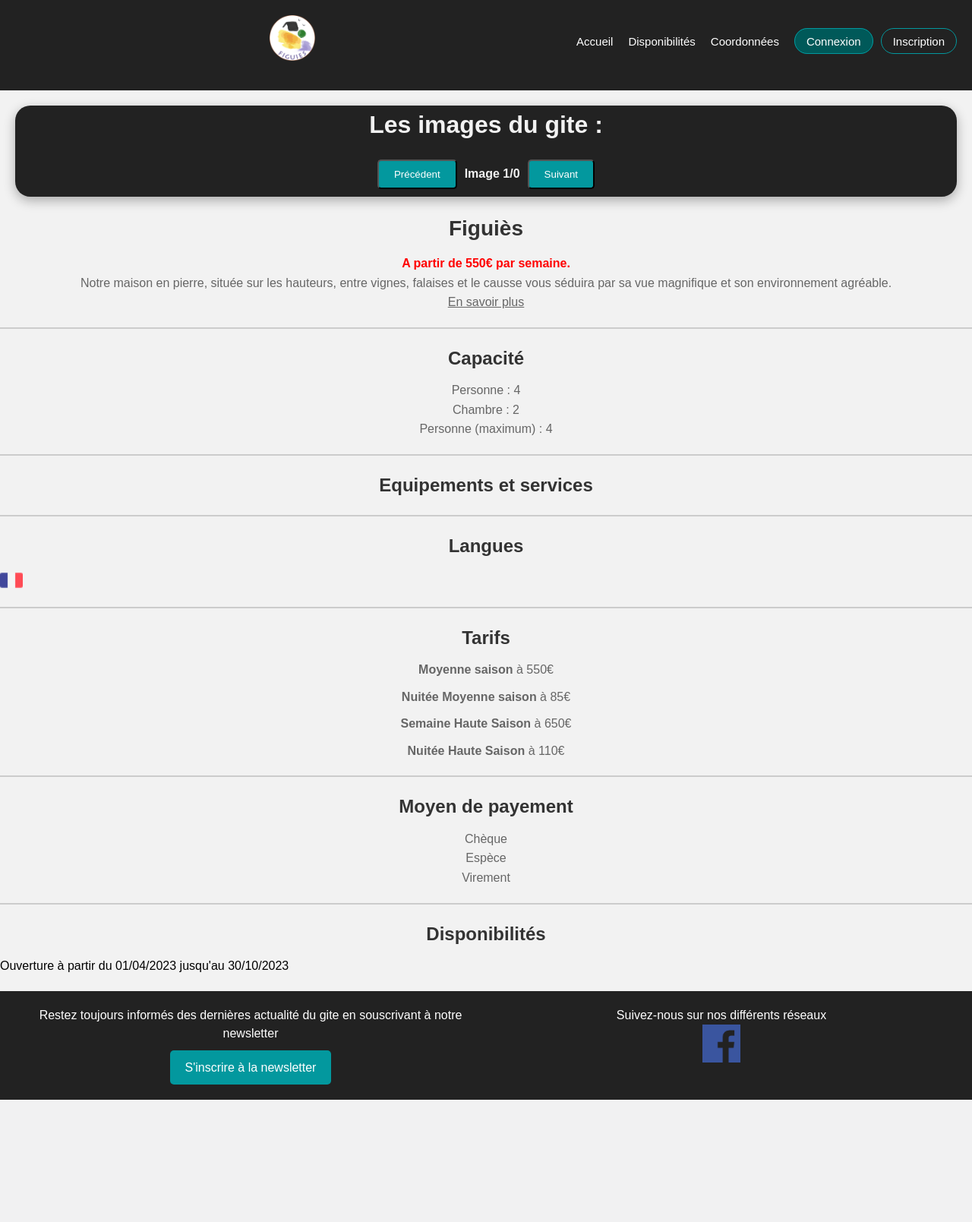
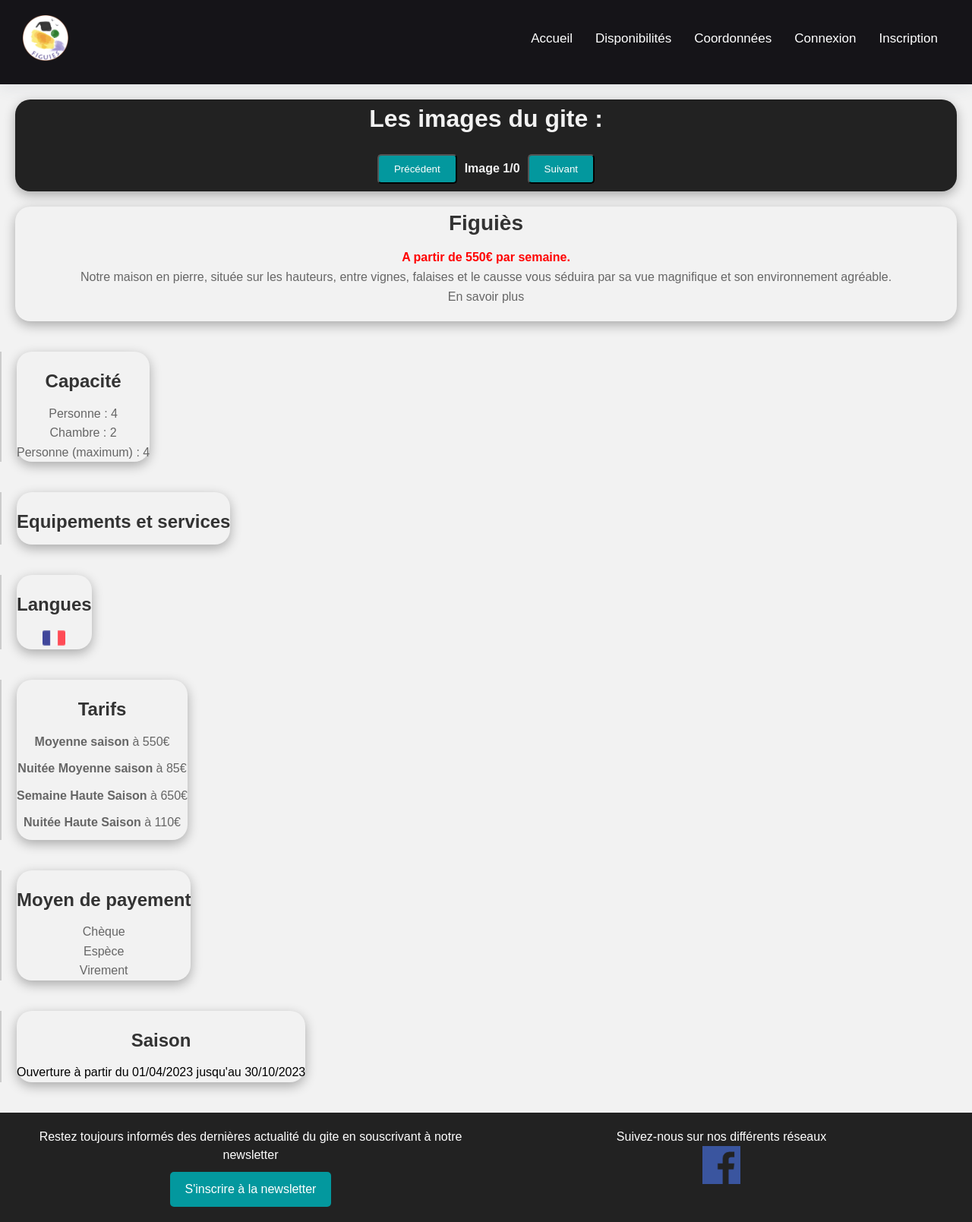
Before and after one commit to lucasDubourdieu2/giteWEBexo, a PHP site: page /view/index.php in a window 1280 px wide. Shown: the whole page at 76% size. Before the commit the page ends 1448 px from the top, so only its background shows below. Run offline with PHP 8.4, Linux system fonts and the light colour scheme; data that the repository does not hold is empty.

Commit message:
modif header + ajout dl fichier newsletter + modif visuel accueil

```diff
--- a/controller/verifNewsletter.php
+++ b/controller/verifNewsletter.php
@@ -8,7 +8,7 @@ if ($_SERVER["REQUEST_METHOD"] == "POST") {
 
     $tbqNewsletter = new TbqNewsletter($conn);
 
-    $result = $tbqNewsletter->insertSubscriber($nom, $email);
+    $result = $tbqNewsletter->insererAbonner($nom, $email);
 
     echo $result;
 }
--- a/css/front_header.css
+++ b/css/front_header.css
@@ -1,190 +1,102 @@
-/* Basic styling */
 * {
-    box-sizing: border-box;
     padding: 0;
     margin: 0;
-}
+    box-sizing: border-box;
+    font-family: sans-serif;
+    text-decoration: none;
+    list-style: none;
+  }
 
-body {
-    font-family: sans-serif;
-}
+  .header {
+    position: sticky;
+    top: 0;
+    width: 100%;
+    box-shadow: 0 4px 20px hsla(207, 24%, 35%, 0.1);
+    background-color: #151418;
+    z-index: 1;
+  }
 
-nav {
-    background: #222;
-    padding: 5px 20px;
-}
-
-ul {
-    list-style-type: none;
-}
-
-.lienMenu {
-    color: white;
-    text-decoration: none;
-}
-
-a:hover {
-    text-decoration: underline;
-}
-
-.logo a:hover {
-    text-decoration: none;
-}
-
-.menu li {
-    font-size: 35px;
-    padding: 15px 5px;
-    white-space: nowrap;
-}
-
-.logo a,
-.toggle a {
-    font-size: 20px;
-}
-
-.button.secondary {
-    border-bottom: 1px #444 solid;
-}
-
-/* Mobile menu */
-.menu {
+  nav {
     display: flex;
-    flex-wrap: wrap;
     justify-content: space-between;
     align-items: center;
-}
+    padding: 20px 30px;
+  }
 
-.toggle {
-    order: 1;
-}
+  .logo a {
+    font-size: 24px;
+    font-weight: bold;
+    color: #fff;
+  }
 
-.item.button {
-    order: 2;
-}
+  .logo a span {
+    color: #8739fa;
+  }
 
-.item {
-    width: 100%;
-    text-align: center;
-    order: 3;
+  .menu {
+    display: flex;
+    justify-content: center;
+    align-items: center;
+  }
+
+  .menu a {
+    display: block;
+    padding: 7px 15px;
+    font-size: 17px;
+    font-weight: 500;
+    transition: 0.2s all ease-in-out;
+    color: #fff;
+  }
+
+  .menu:hover a {
+    opacity: 0.4;
+  }
+
+  .menu a:hover {
+    opacity: 1;
+    color: #fff;
+  }
+
+  .menu-icon {
     display: none;
-}
+  }
 
-.item.active {
-    display: block;
-}
+  #menu-toggle {
+    display: none;
+  }
 
-/* Navbar Toggle */
-.toggle {
-    cursor: pointer;
-}
+  #menu-toggle:checked ~ .menu {
+    transform: scale(1, 1);
+  }
 
-.bars {
-    background: #999;
-    display: inline-block;
-    height: 2px;
-    position: relative;
-    transition: background .2s ease-out;
-    width: 18px;
-}
-
-.bars:before,
-.bars:after {
-    background: #999;
-    content: '';
-    display: block;
-    height: 100%;
-    position: absolute;
-    transition: all .2s ease-out;
-    width: 100%;
-}
-
-.bars:before {
-    top: 5px;
-}
-
-.bars:after {
-    top: -5px;
-}
-
-/* Tablet menu */
-@media all and (min-width: 468px) {
+  @media only screen and (max-width: 950px) {
     .menu {
-        justify-content: center;
+      flex-direction: column;
+      background-color: #151418;
+      align-items: start;
+      position: absolute;
+      top: 70px;
+      left: 0;
+      width: 100%;
+      z-index: 1;
+      transform: scale(1, 0);
+      transform-origin: top;
+      transition: transform 0.3s ease-in-out;
+      box-shadow: rgba(0, 0, 0, 0.15) 1.95px 1.95px 2.6px;
     }
 
-    .logo {
-        flex: 1;
-    }
-
-    .item.button {
-        width: auto;
-        order: 1;
-        display: block;
-    }
-
-    .toggle {
-        order: 2;
-    }
-
-    .button.secondary {
-        border: 0;
-    }
-
-    .button a {
-        padding: 7.5px 15px;
-        background: #005959;
-        border: 1px #03989E solid;
-        border-radius: 50em;
-    }
-
-    .button.secondary a {
-        background: transparent;
-    }
-
-    .button a:hover {
-        text-decoration: none;
-        transition: all .25s;
-    }
-
-    .button:not(.secondary) a:hover {
-        background: #03989E;
-        border-color: #005959;
-    }
-
-    .button.secondary a:hover {
-        color: #ddd;
-    }
-}
-
-/* Desktop menu */
-@media all and (min-width: 768px) {
-    .item {
-        display: block;
-        width: auto;
-    }
-
-    .toggle {
-        display: none;
-    }
-
-    .logo {
-        order: 0;
-    }
-
-    .item {
-        order: 1;
-    }
-
-    .button {
-        order: 2;
+    .menu a {
+      margin-left: 12px;
     }
 
     .menu li {
-        padding: 15px 10px;
-        font-size: 15px;
+      margin-bottom: 10px;
     }
 
-    .menu li.button {
-        padding-right: 0;
+    .menu-icon {
+      display: block;
+      color: #fff;
+      font-size: 28px;
+      cursor: pointer;
     }
-}
+  }
--- a/css/index.css
+++ b/css/index.css
@@ -6,6 +6,7 @@ body {
     padding: 0;
     background-color: #f2f2f2;
 }
+
 .gestionCarousel {
     display: flex;
     flex-direction: column;
@@ -14,11 +15,14 @@ body {
     margin: 20px;
     background-color: #222;
     border-radius: 20px;
-    box-shadow: 0px 5px 15px rgba(0,0,0,0.3);
+    box-shadow: 0px 5px 15px rgba(0, 0, 0, 0.3);
 }
-.customTitle, #imageCounter{
+
+.customTitle,
+#imageCounter {
     color: #f2f2f2;
 }
+
 .carousel-container {
     position: relative;
     width: 80%;
@@ -41,8 +45,8 @@ body {
 }
 
 .carousel-text {
-    display: flex; /* Utilisez flex pour aligner les éléments sur une même ligne */
-    justify-content: center ; /* Pour répartir les éléments de manière égale sur la ligne */
+    display: flex;
+    justify-content: center;
     align-items: baseline;
     margin-top: 10px;
     font-size: 16px;
@@ -51,6 +55,7 @@ body {
 
 #prevCarouselBtn,
 #nextCarouselBtn {
+    display: flex;
     cursor: pointer;
     padding: 10px 20px;
     background-color: #03989E;
@@ -60,12 +65,57 @@ body {
     margin: 10px;
 }
 
-#nextCarouselBtn:hover, #prevCarouselBtn:hover {
+#nextCarouselBtn:hover,
+#prevCarouselBtn:hover {
     background-color: #006d6d;
 }
+
 .active {
     transform: translateX(0);
 }
+
+.gestionIntro,
+.gestionCapacite,
+.gestionEquipement,
+.gestionLangue,
+.gestionTarifs,
+.gestionPayement,
+.gestionDispo {
+    display: flex;
+    flex-direction: column;
+    align-items: center;
+    text-align: center;
+    margin: 20px;
+    border-radius: 20px;
+    box-shadow: 0px 5px 15px rgba(0, 0, 0, 0.3);
+}
+
+@media (max-width: 949px) {
+    .intro,
+    .capacite,
+    .equipement,
+    .langues,
+    .tarifs,
+    .moyenPayement,
+    .disponibilites {
+        display: flex;
+        flex-direction: column;
+    }
+}
+
+/* Desktop */
+@media (min-width: 950px) {
+    .capacite,
+    .equipement,
+    .langues,
+    .tarifs,
+    .moyenPayement,
+    .disponibilites {
+        display: flex;
+        flex-direction: row;
+    }
+}
+
 /* Titre principal */
 .titreIntro {
     font-size: 28px;
@@ -74,7 +124,7 @@ body {
     text-align: center;
 }
 
-.introTarif{
+.introTarif {
     color: red;
     text-align: center;
 }
@@ -86,16 +136,19 @@ body {
     margin-bottom: 20px;
     text-align: center;
 }
+
 .text-container .hidden-text {
     display: none;
 }
+
 .hidden-text {
     font-size: 16px;
     color: #666;
     margin-bottom: 20px;
     text-align: center;
 }
-.enSavoirPlus{
+
+.enSavoirPlus {
     font-size: 16px;
     color: #666;
     margin-bottom: 20px;
@@ -118,7 +171,7 @@ hr {
 }
 
 /* En-tête de section */
-h2 {
+.customTitre {
     font-size: 24px;
     color: #333;
     margin-top: 20px;
@@ -140,7 +193,7 @@ ul li {
 }
 
 /* Langues */
-.iconFlag{
+.iconFlag {
     max-width: 60px;
     min-width: 30px;
     vertical-align: middle;
@@ -150,15 +203,15 @@ ul li {
 
 /* Responsive */
 @media (max-width: 768px) {
-    h1 {
+    .titreIntro {
         font-size: 24px;
     }
 
-    h2 {
+    .customTitre {
         font-size: 20px;
     }
 
-    p {
+    .customText {
         font-size: 14px;
     }
 
--- a/css/newsletterAdmin.css
+++ b/css/newsletterAdmin.css
@@ -8,6 +8,6 @@ form {
     text-align: center;
     box-shadow: 0px 5px 15px rgba(0, 0, 0, 0.3);
 }
-h1{
+.titleNewsletter{
     text-align: center;
 }
--- a/includes/front-header.php
+++ b/includes/front-header.php
@@ -1,23 +1,25 @@
 <?php
 session_start();
 ?>
-
-<header>
-    <nav>
-        <ul class="menu">
-            <li class="logo"><a class="lienMenu" href="../view/index.php"><img src="../img/logo.png" alt="Logo Gite" style="width: 60px; height: auto;"></a></li>
-            <li class="item"><a class="lienMenu" href="../view/index.php">Accueil</a></li>
-            <li class="item"><a class="lienMenu" href="../view/disponibilites.php">Disponibilités</a></li>
-            <li class="item"><a class="lienMenu" href="../view/coordonnees.php">Coordonnées</a></li>
-
-            <?php
+<header class="header">
+  <nav>
+    <div class="logo">
+      <a href="../view/index.php"><img src="../img/logo.png" alt="Logo Gite" style="width: 60px; height: auto;"></a>
+    </div>
+    <input type="checkbox" id="menu-toggle">
+    <label for="menu-toggle" class="menu-icon">&#9776;</label>
+    <ul class="menu">
+      <li><a href="../view/index.php">Accueil</a></li>
+      <li><a href="../view/disponibilites.php">Disponibilités</a></li>
+      <li><a href="../view/coordonnees.php">Coordonnées</a></li>
+      <?php
             // Vérifiez l'état de la session
             if (isset($_SESSION['utilisateur_connecte']) && $_SESSION['utilisateur_connecte'] === true) {
                 // Vérifiez le rôle de l'utilisateur
                 if (isset($_SESSION['role']) && $_SESSION['role'] === 'admin') {
             ?>
-                    <li class="item"><a href="../view/uploadCarousel.php">Panel Carousel</a></li>
-                    <li class="item"><a href="../view/gestionNewsletter.php">Gérer newsletter</a></li>
+                    <li class="item"><a class="lienMenu" href="../view/uploadCarousel.php">Panel Carousel</a></li>
+                    <li class="item"><a class="lienMenu" href="../view/gestionNewsletter.php">Gérer newsletter</a></li>
 
             <?php
                 }
@@ -30,8 +32,6 @@ session_start();
             <?php
             }
             ?>
-
-            <li class="toggle"><span class="bars"></span></li>
-        </ul>
-    </nav>
+    </ul>
+  </nav>
 </header>
--- a/view/index.php
+++ b/view/index.php
@@ -39,12 +39,13 @@ $images = $tbqVisuel->getImagesFromDatabase("id, image_url, image_alt");
             </div>
         </div>
     </div>
+    <div class="gestionIntro">
     <div class="intro">
     <h1 class="titreIntro">Figuiès</h1>
     <p class="introTarif"><strong>A partir de 550€ par semaine.</strong></p>
     </div>
     <div class="text-container">
-        <p>
+        <p class="customText">
             Notre maison en pierre, située sur les hauteurs, entre vignes, falaises et le causse vous séduira par sa vue magnifique et son environnement agréable.
             <span class="hidden-text">
                 A 20 mn de Rodez, 10 mn de Marcillac et 30 mn de Conques, vous êtes idéalement situés pour visiter quelques-uns des sites naturels ou culturels remarquables de l'Aveyron.
@@ -59,45 +60,58 @@ $images = $tbqVisuel->getImagesFromDatabase("id, image_url, image_alt");
                 Pour des vacances authentiques et au grand air, dans un lieu paisible à l'écart de la circulation, vous vous sentirez chez vous tout en étant dépaysé.
             </span>
         </p>
-        <p><a href="#" id="readMoreLink" class="enSavoirPlus">En savoir plus</a></p>
+        <p class="customText"><a href="#" id="readMoreLink" class="enSavoirPlus">En savoir plus</a></p>
+    </div>
     </div>
     <div class="capacite">
         <hr>
-        <h2>Capacité</h2>
+        <div class="gestionCapacite">
+        <h2 class="customTitre">Capacité</h2>
         <li>Personne : 4</li>
         <li>Chambre : 2</li>
         <li>Personne (maximum) : 4</li>
+                </div>
     </div>
     <div class="equipement">
         <hr>
-        <h2>Equipements et services</h2>
+        <div class="gestionEquipement">
+        <h2 class="customTitre">Equipements et services</h2>
+        </div>
     </div>
     <div class="langues">
         <hr>
-        <h2>Langues</h2>
+        <div class="gestionLangue">
+        <h2 class="customTitre">Langues</h2>
         <img class="iconFlag" src="../img/france.png">
+        </div>
     </div>
     <div class="tarifs">
         <hr>
-        <h2>Tarifs</h2>
+        <div class="gestionTarifs">
+        <h2 class="customTitre">Tarifs</h2>
         <ul>
             <li><strong>Moyenne saison</strong> à 550€</li>
             <li><strong>Nuitée Moyenne saison</strong> à 85€</li>
             <li><strong>Semaine Haute Saison</strong> à 650€</li>
             <li><strong>Nuitée Haute Saison</strong> à 110€</li>
         </ul>
+        </div>
     </div>
     <div class="moyenPayement">
         <hr>
-        <h2>Moyen de payement</h2>
+        <div class="gestionPayement">
+        <h2 class="customTitre">Moyen de payement</h2>
         <li>Chèque</li>
         <li>Espèce</li>
         <li>Virement</li>
+        </div>
     </div>
     <div class="disponibilites">
         <hr>
-        <h2>Disponibilités</h2>
-        <p>Ouverture à partir du 01/04/2023 jusqu'au 30/10/2023</p>
+        <div class="gestionDispo">
+        <h2 class="customTitre">Saison</h2>
+        <p class="customText">Ouverture à partir du 01/04/2023 jusqu'au 30/10/2023</p>
+        </div>
     </div>
     <?php include '../includes/front-footer.php'; ?>
 </body>
```
Also changed, not shown: controller/dlNewsletter.php (+10 -0 lines), model/Tbq_newsletter.php (+40 -4 lines), view/gestionNewsletter.php (+6 -4 lines), img/carousel/figure-2.png (deleted), img/carousel/figure-3.jpg (added).
